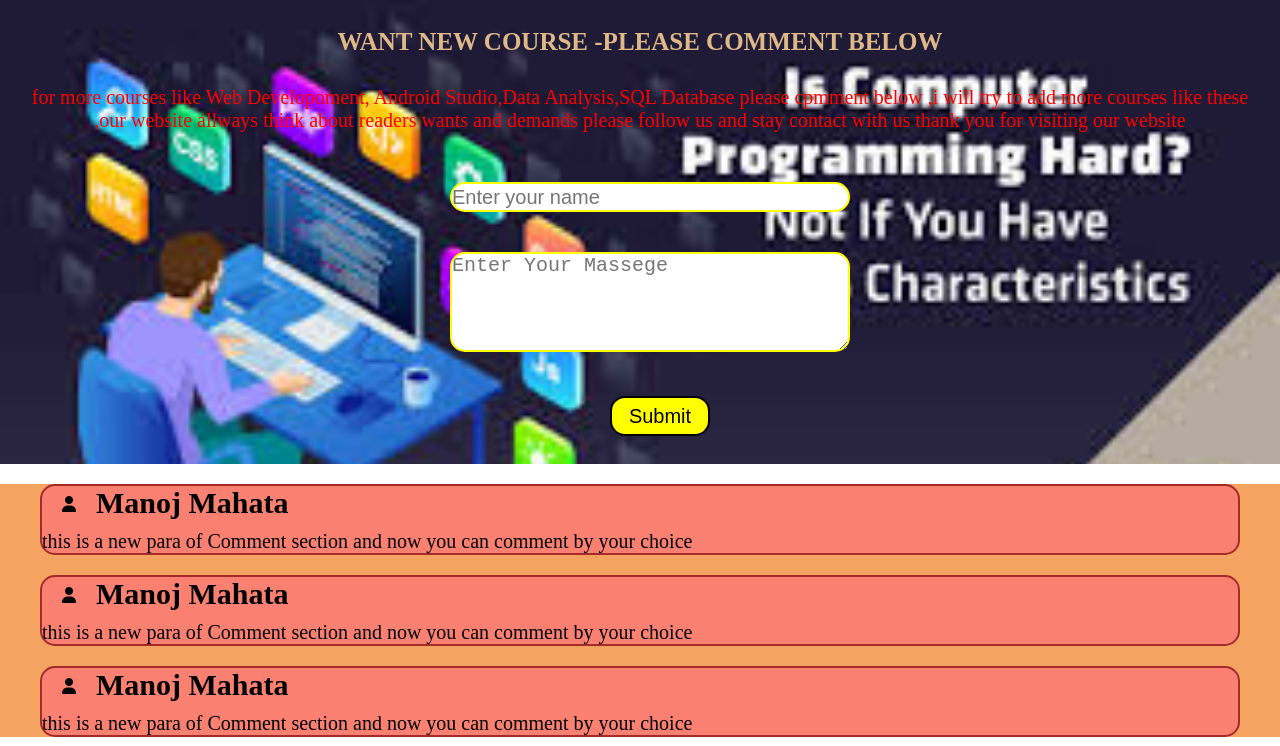
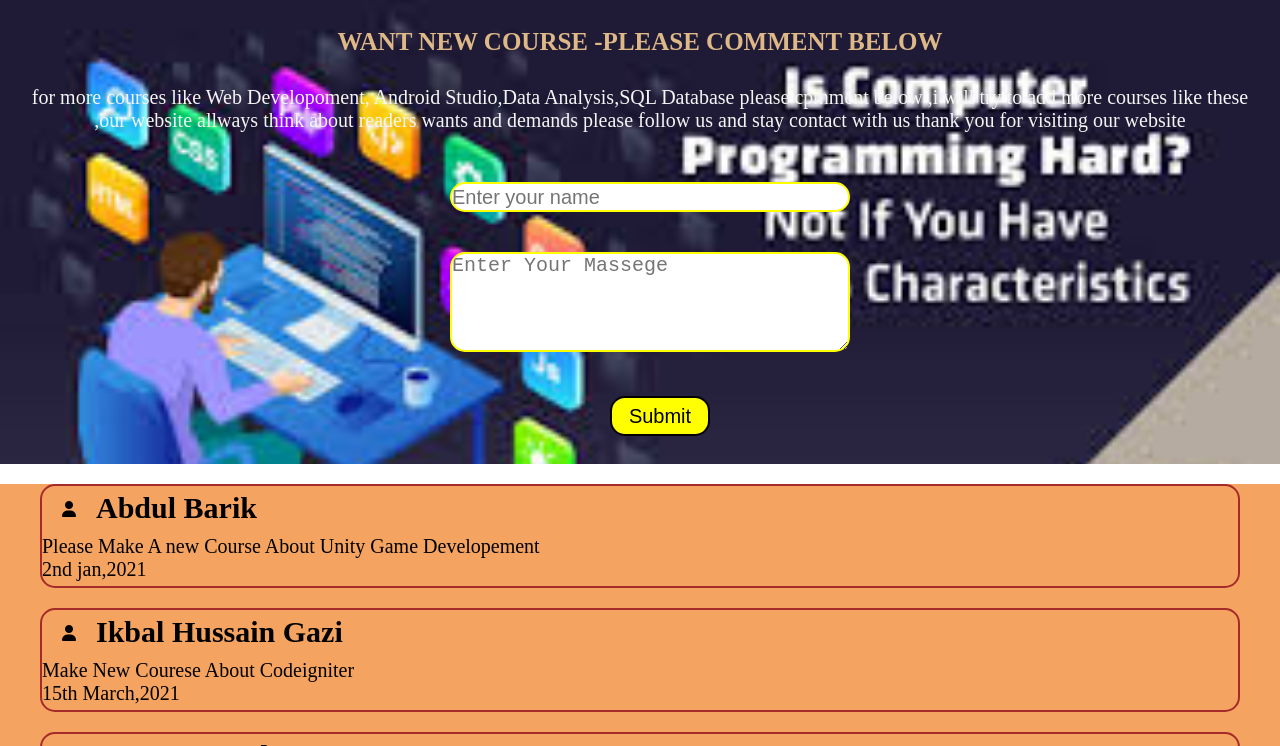
Before and after one commit to Manojmahata199/codingacademy, a plain HTML site: page index.html in a window 1280 px wide. Shown: the part 1729-2475 px from the top of the page. Drawn offline with Linux system fonts and the light colour scheme.

Commit message:
coding academy

```diff
--- a/index.html
+++ b/index.html
@@ -276,23 +276,26 @@
 			<div class="comment-div">
 				<div class="user">
 					<i class="fa fa-user"></i>
-					<h3><b>Manoj Mahata</b></h3>
+					<h3><b>Abdul Barik</b></h3>
 				</div>
-				<div><p>this is a new para of Comment section and now you can comment by your choice</p></div>
+				<div><p>Please Make A new Course About Unity Game Developement</p></div>
+				<div><p> 2nd jan,2021</div>
 			</div>
 			<div class="comment-div">
 				<div class="user">
 					<i class="fa fa-user"></i>
-					<h3><b>Manoj Mahata</b></h3>
+					<h3><b>Ikbal Hussain Gazi</b></h3>
 				</div>
-				<div><p>this is a new para of Comment section and now you can comment by your choice</p></div>
+				<div><p>Make New Courese About Codeigniter</p></div>
+				<div><p> 15th March,2021</div>
 			</div>
 			<div class="comment-div">
 				<div class="user">
 					<i class="fa fa-user"></i>
-					<h3><b>Manoj Mahata</b></h3>
+					<h3><b>Sourav Marduney</b></h3>
 				</div>
-				<div><p>this is a new para of Comment section and now you can comment by your choice</p></div>
+				<div><p>Can You Please Start A full Project Video Of A Ecommerce site</p></div>
+				<div><p> 24th Feb,2022</div>
 			</div>
 
 		</div>
--- a/mywebstyle.css
+++ b/mywebstyle.css
@@ -650,7 +650,7 @@ body{
 
 }
 .bottombackground p{
-	color: red;
+	color: whitesmoke;
 	font-size: 20px;
 	text-align: center;
 	margin-left: 30px;
@@ -713,13 +713,15 @@ body{
 }
 .comment-div{
 
-	background-color: salmon;
+
 	margin-left: 40px;
 	margin-right: 40px;
 	margin-top: 20px;
 	margin-bottom: 20px;
 	border-radius: 15px;
 	border: 2px solid brown;
+	padding-top: 5px;
+	padding-bottom: 5px;
 }
 .comment-div p{
 	color:black;
```
